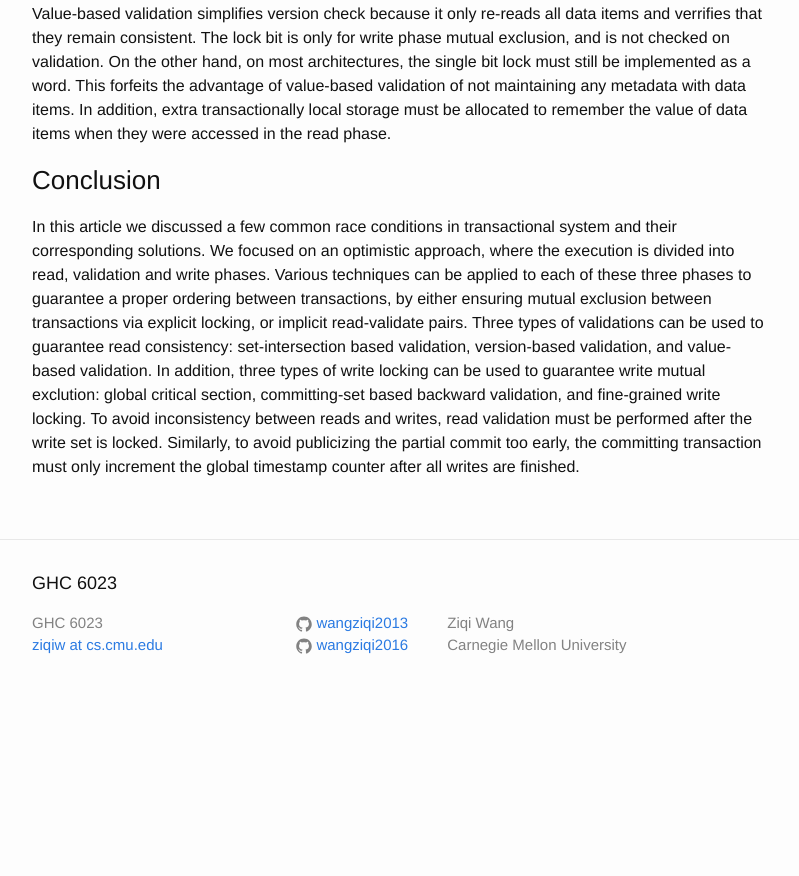
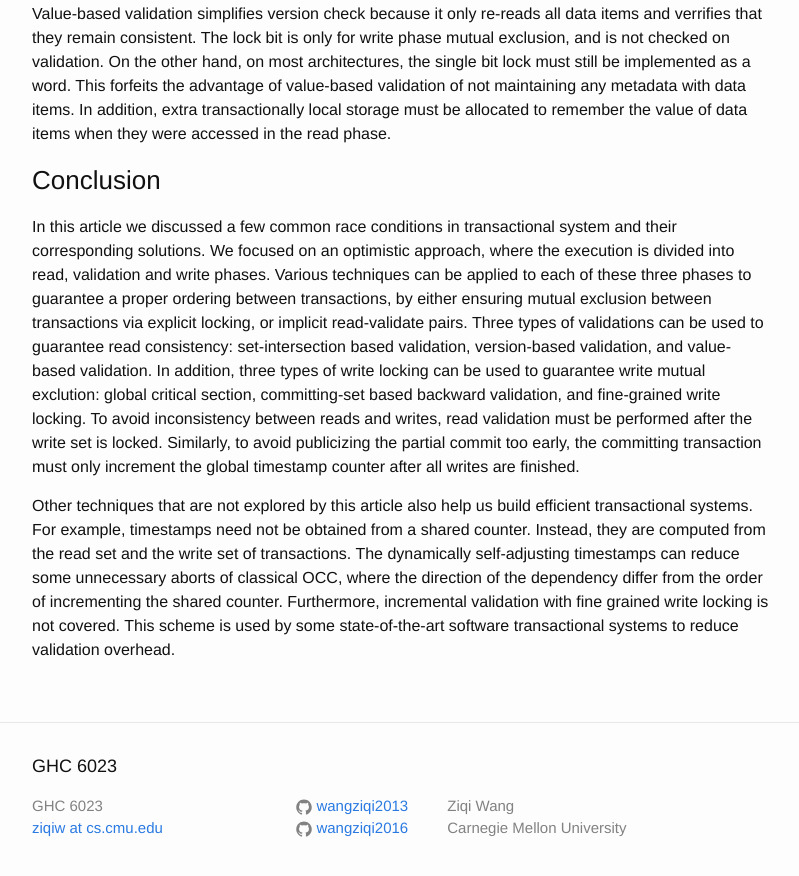
Before and after one commit to wangziqi2013/wangziqi2013.github.io, a Jekyll site: the page built from _posts/2018-03-21-Analyzing-OCC-Anomalies-and-Solutions.markdown, in a window 1280 px wide and 900 px high, scrolled down 11366 px. Shown: the top 876 px of the window, without its empty margins (238-1037 px from the left). Built offline with Jekyll 4.4.1, drawn with Linux system fonts in a browser that asks for light colours; before the commit the page ends 12083 px from its top, so only the background shows below that.

Commit message:
Finish second paragraph

```diff
--- a/_posts/2018-03-21-Analyzing-OCC-Anomalies-and-Solutions.markdown
+++ b/_posts/2018-03-21-Analyzing-OCC-Anomalies-and-Solutions.markdown
@@ -491,3 +491,10 @@ global critical section, committing-set based backward validation, and fine-grai
 To avoid inconsistency between reads and writes, read validation must be performed after the write set is locked.
 Similarly, to avoid publicizing the partial commit too early, the committing transaction must only increment
 the global timestamp counter after all writes are finished.
+
+Other techniques that are not explored by this article also help us build efficient transactional systems. For example,
+timestamps need not be obtained from a shared counter. Instead, they are computed from the read set and the write set of
+transactions. The dynamically self-adjusting timestamps can reduce some unnecessary aborts of classical OCC, where the
+direction of the dependency differ from the order of incrementing the shared counter. Furthermore, incremental validation
+with fine grained write locking is not covered. This scheme is used by some state-of-the-art software transactional systems
+to reduce validation overhead.
```
